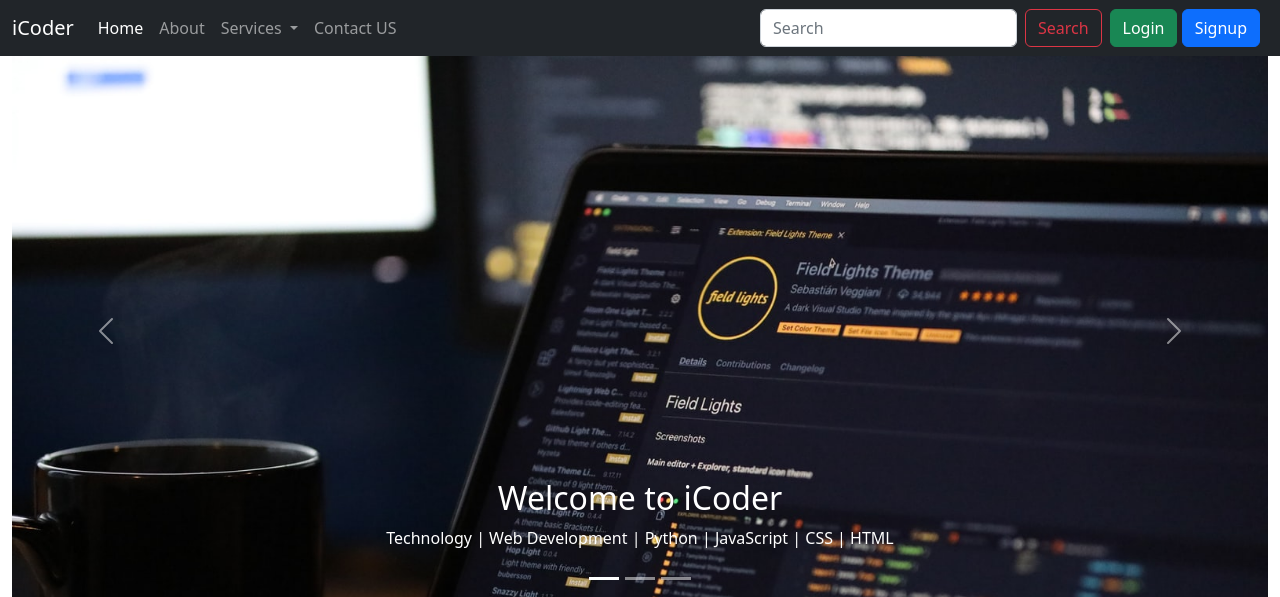
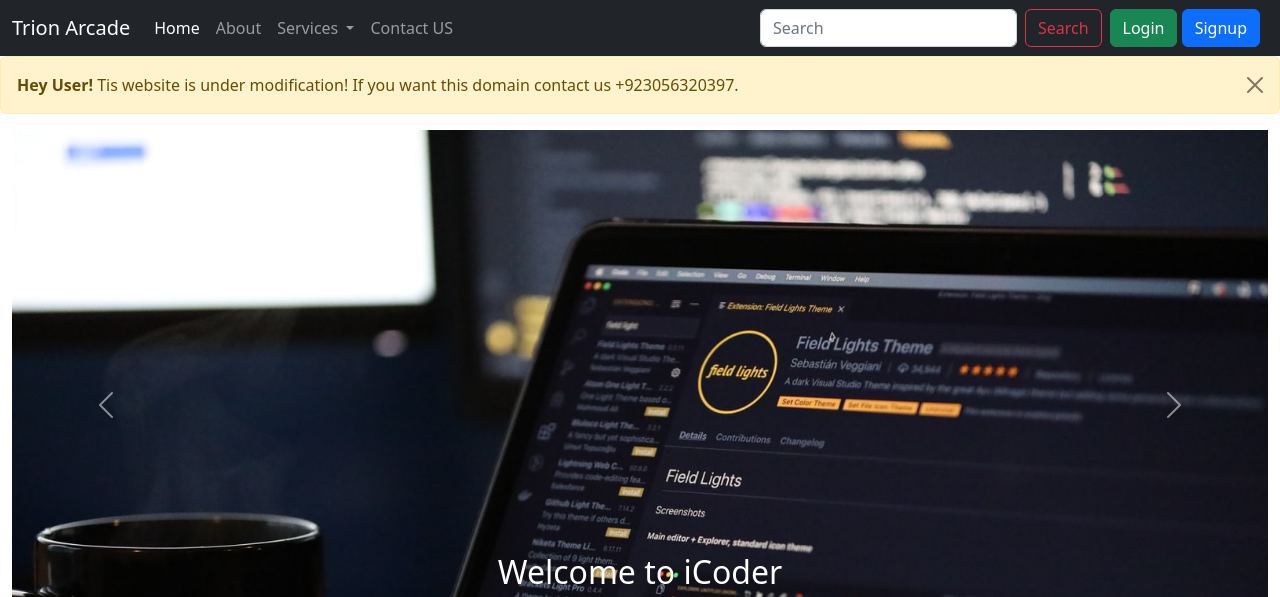
Before and after one commit to ishahab95/icoder_project, a plain HTML site: page index.html in a window 1280 px wide. Shown: the top 597 px of the page. Drawn offline with nearby package versions, Linux system fonts and the light colour scheme.

Commit message:
Banner Add

```diff
--- a/index.html
+++ b/index.html
@@ -4,7 +4,7 @@
 <head>
     <meta charset="utf-8">
     <meta name="viewport" content="width=device-width, initial-scale=1">
-    <title>iCoder Project</title>
+    <title>Personal Project</title>
     <link href="https://cdn.jsdelivr.net/npm/bootstrap@5.2.0-beta1/dist/css/bootstrap.min.css" rel="stylesheet"
         integrity="sha384-0evHe/X+R7YkIZDRvuzKMRqM+OrBnVFBL6DOitfPri4tjfHxaWutUpFmBp4vmVor" crossorigin="anonymous">
     <script src="https://cdn.jsdelivr.net/npm/bootstrap@5.2.0-beta1/dist/js/bootstrap.bundle.min.js"
@@ -15,7 +15,7 @@
 <body>
     <nav class="navbar navbar-expand-md navbar-dark bg-dark">
         <div class="container-fluid">
-            <a class="navbar-brand" href="#">iCoder</a>
+            <a class="navbar-brand" href="#">Trion Arcade</a>
             <button class="navbar-toggler" type="button" data-bs-toggle="collapse"
                 data-bs-target="#navbarSupportedContent" aria-controls="navbarSupportedContent" aria-expanded="false"
                 aria-label="Toggle navigation">
@@ -61,7 +61,10 @@
             </div>
         </div>
     </nav>
-
+    <div class="alert alert-warning alert-dismissible fade show" role="alert">
+        <strong>Hey User!</strong> Tis website is under modification! If you want this domain contact us +923056320397.
+        <button type="button" class="btn-close" data-bs-dismiss="alert" aria-label="Close"></button>
+    </div>
     <!-- Login Modal -->
     <div class="modal fade" id="loginModal" tabindex="-1" aria-labelledby="loginModalLabel" aria-hidden="true">
         <div class="modal-dialog">
```
